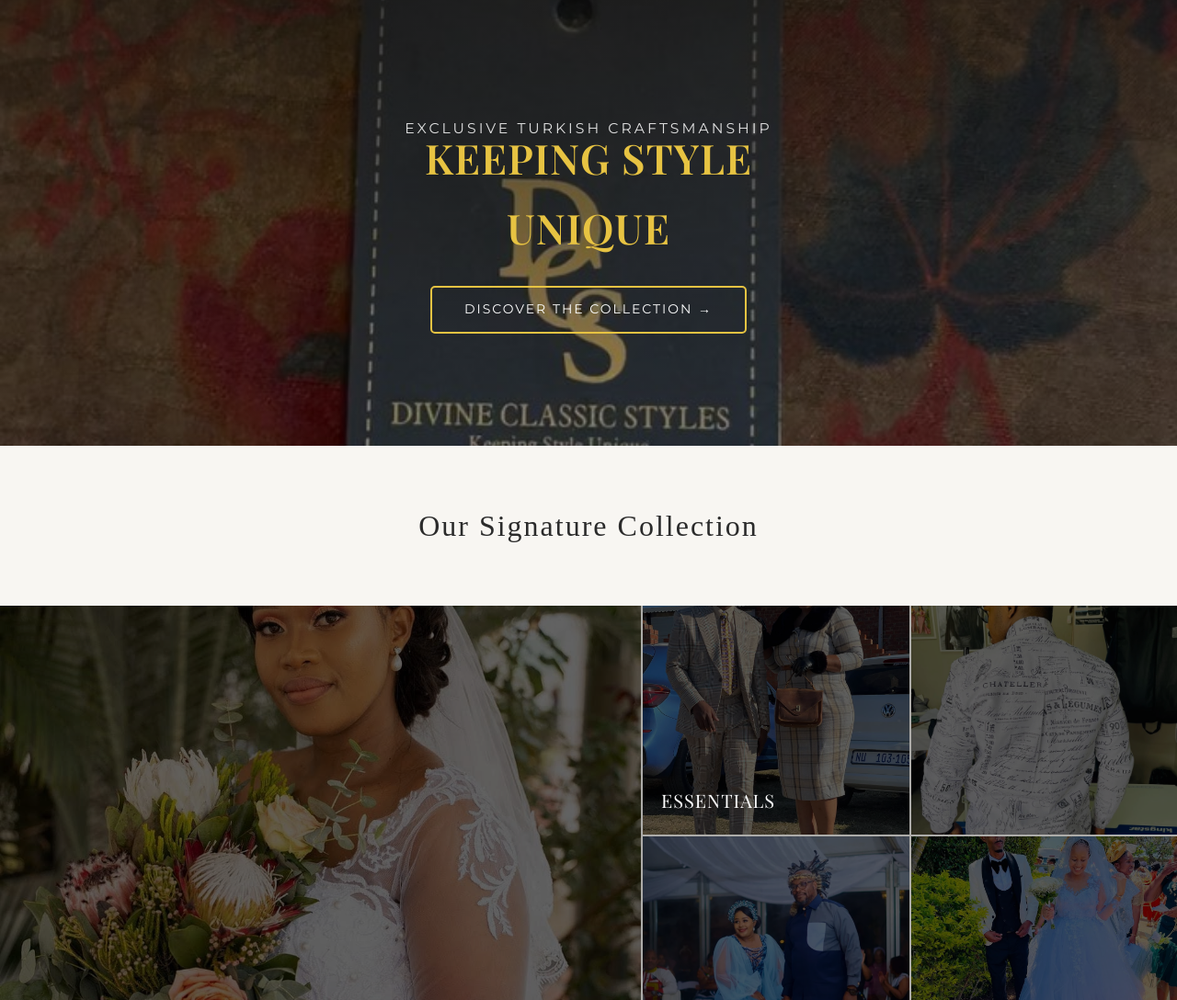
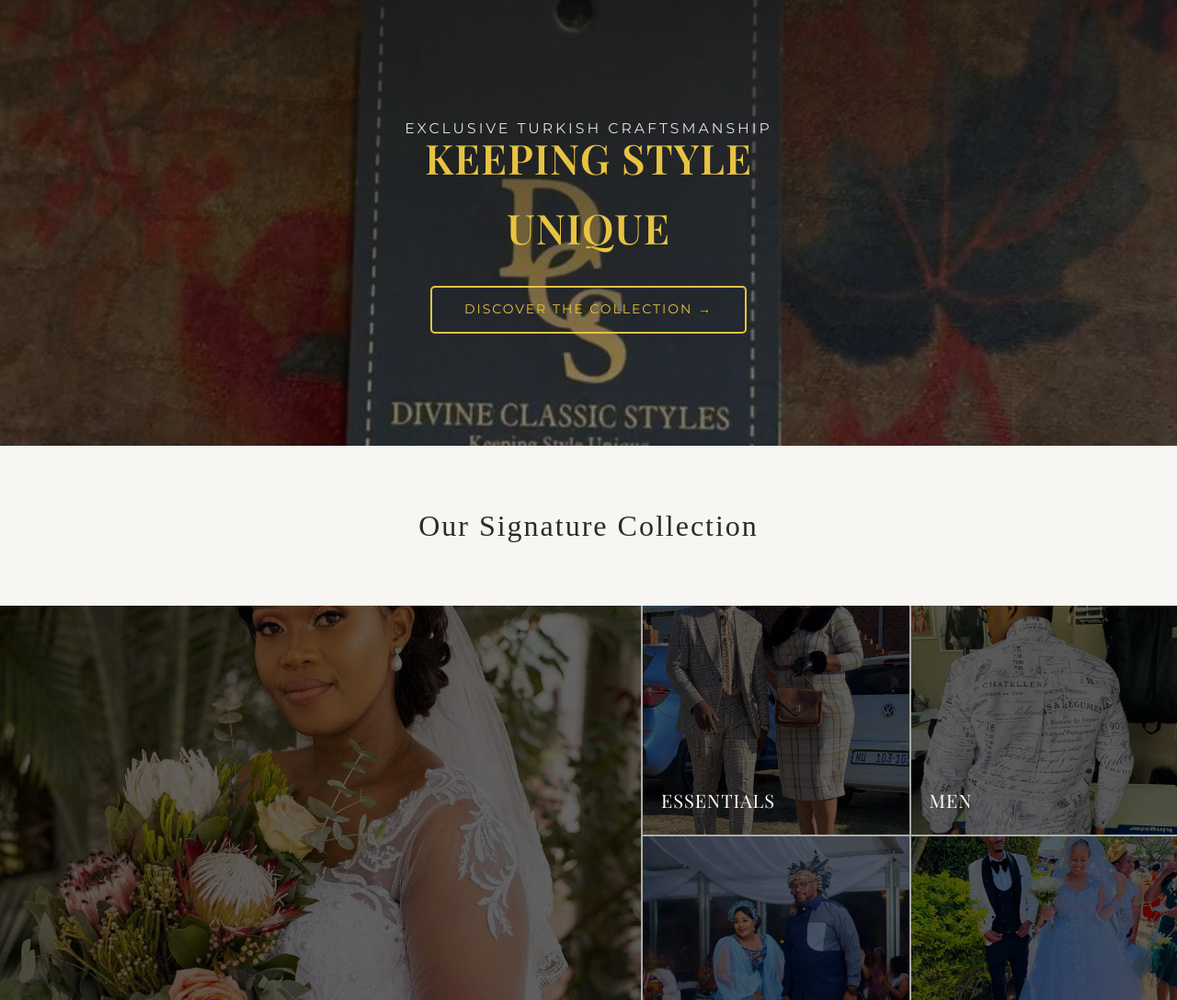
Before and after one commit to vintage-vibes/dcs-, a plain HTML site: page index.html in a window 1280 px wide. Shown: the part 153-1241 px from the top of the page at 92% size. Drawn offline with nearby package versions, Linux system fonts and the light colour scheme.

Commit message:
Add files via upload

```diff
--- a/index.html
+++ b/index.html
@@ -3,7 +3,7 @@
 <head>
     <meta charset="UTF-8">
     <meta name="viewport" content="width=device-width, initial-scale=1.0">
-    <title>DSC Suits</title>
+    <title>DCS</title>
     <link rel="stylesheet" href="style.css">
     <link rel="icon" href="img/logo.2.jpg" type="image/jpeg">
     <link rel="stylesheet" href="https://cdnjs.cloudflare.com/ajax/libs/font-awesome/6.5.0/css/all.min.css">
@@ -187,7 +187,7 @@
                 </div>
                 <div class="img-card">
                     <img src="img/dcs.4.jpg" alt="">
-                    <div class="overlay"><h3></h3></div>
+                    <div class="overlay"><h3>Men</h3></div>
                 </div>
             </div>
 
--- a/style.css
+++ b/style.css
@@ -92,6 +92,10 @@ header::before{
 .nav-links a:hover::before{
     width: 100%;
 }
+.nav-links a:hover{
+
+    color: #e7c342;
+}
 .mobile{
     display: none;
 }
@@ -144,7 +148,7 @@ header h1{
     text-decoration: none;
     padding: 12px 35px;
     border: 2px solid #e7c342 ;
-    color: #fff;
+    color: #e7c342;
     font-size: 14px;
     letter-spacing: 2px;
     text-transform: uppercase;
```
